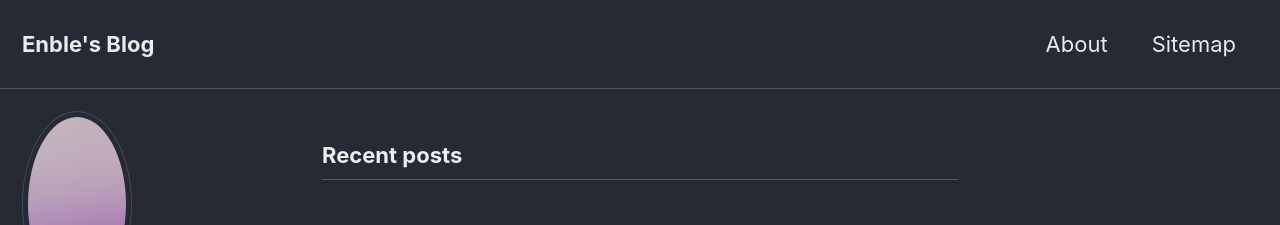
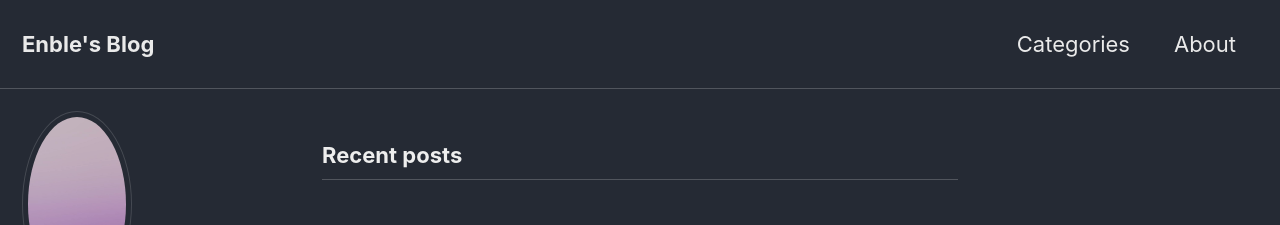
Before and after one commit to Enble/Enble.github.io, a Jekyll site: the page built from index.html, in a window 1280 px wide and 1219 px high. Shown: the top 225 px of the window. Built offline with Jekyll 4.4.1, drawn with Linux system fonts in a browser that asks for light colours; cached includes are drawn as plain includes; the list of posts is cut into pages by our own code.

Commit message:
add categories

```diff
--- a/_data/navigation.yml
+++ b/_data/navigation.yml
@@ -1,6 +1,6 @@
 # main links
 main:
+  - title: "Categories"
+    url: /categories/
   - title: "About"
     url: /about/
-  - title: "Sitemap"
-    url: /sitemap/
```
Also changed, not shown: _pages/category-archive.md (added, +6 -0 lines).
